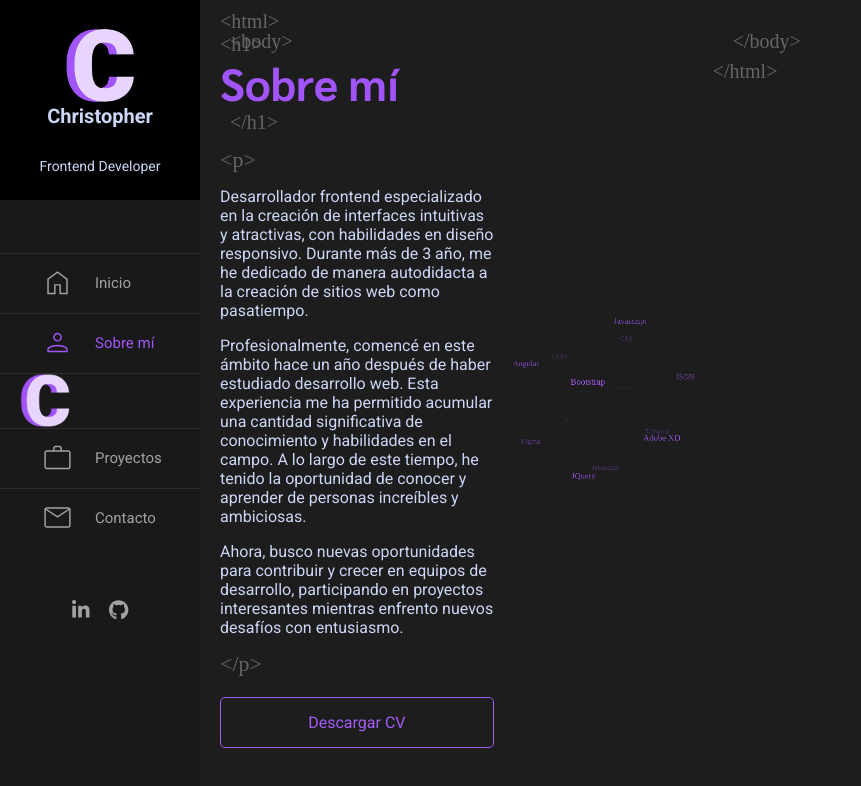
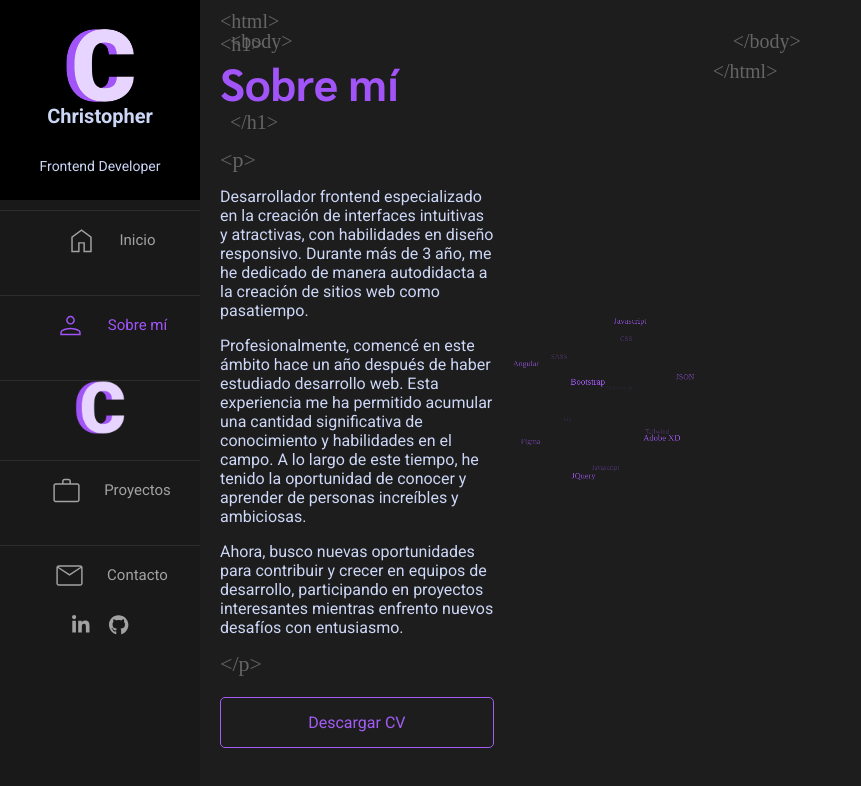
Before and after one commit to christopherqmendivel/portfolio_react, a React (Vite) app: page /sobre-mi in a window 1280 px wide. Shown: the top 786 px of the page, without its empty margins (0-861 px from the left). Built offline with nearby package versions, Linux system fonts and the light colour scheme; a web font is replaced by a local one.

Commit message:
fix style home

```diff
--- a/src/styles/components/_home.scss
+++ b/src/styles/components/_home.scss
@@ -23,7 +23,7 @@
 
     .info {
         width: 100%;
-        height: 60%;
+        height: 70%;
         padding: 0 3rem;
 
         @include m.tablet {
--- a/src/styles/components/_navbar.scss
+++ b/src/styles/components/_navbar.scss
@@ -89,8 +89,11 @@
 .nav {
     display: flex;
     flex-direction: row;
+    justify-content: space-between;
+    align-items: center;
+    gap: 2.5rem;
     background: v.$bg-color-menu;
-    padding: 1rem 0;
+    padding: 1rem 2rem;
 
 
     @include m.tablet {
@@ -116,7 +119,6 @@
         line-height: 6rem;
         text-decoration: none;
         color: v.$gray-text;
-        width: 80%;
         transition: color .5s ease-in-out;
 
         .nav .link::before {
@@ -154,6 +156,7 @@
 
             .name-link {
                 font-size: 1.2rem;
+
                 @include m.tablet {
                     font-size: 1.5rem;
                 }
@@ -162,9 +165,11 @@
             .icon-svg {
                 width: 3.5rem;
                 height: 3.5rem;
-                margin: 0 2rem;
 
+                @include m.desktop {
+                    margin: 0 2rem;
 
+                }
 
             }
 
@@ -174,10 +179,11 @@
 }
 
 .link.active {
-    color: v.$color-hover; /* Cambia este color al que desees */
+    color: v.$color-hover;
+    /* Cambia este color al que desees */
 }
 
-.link.active svg path{
+.link.active svg path {
     fill: v.$color-hover;
 }
 
```
